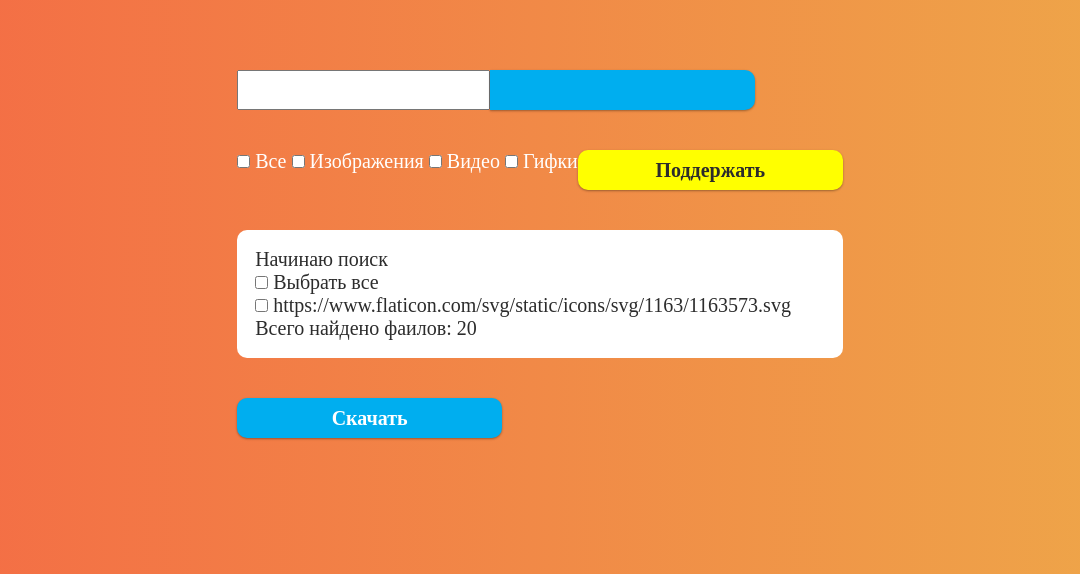
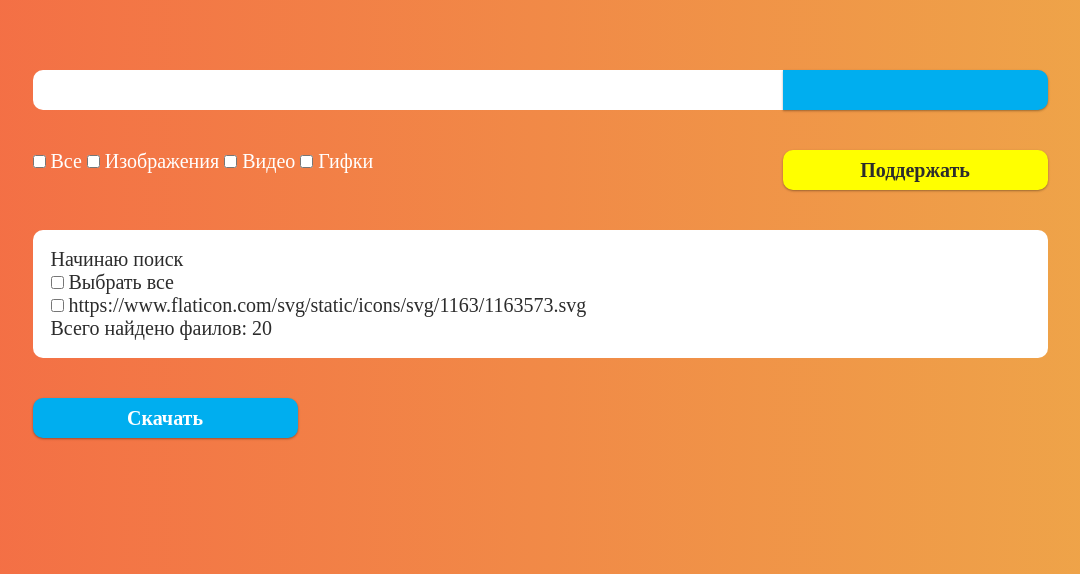
Before and after one commit to Mikutovsky/WebSaver, a website: page app/index.html in a window 1280 px wide. Shown: the part 226-800 px from the top of the page, without its empty margins (100-1180 px from the left). Drawn offline with nearby package versions, Linux system fonts and the light colour scheme; files that its build step writes are made by us from their sources; a web font is replaced by a local one.

Commit message:
import input

```diff
--- a/app/scss/style.scss
+++ b/app/scss/style.scss
@@ -2,5 +2,6 @@
 @import 'fonts';
 @import 'main';
 @import 'buttons';
+@import 'input';
 // @import 'variables';
 // @import 'checkbox';
```
